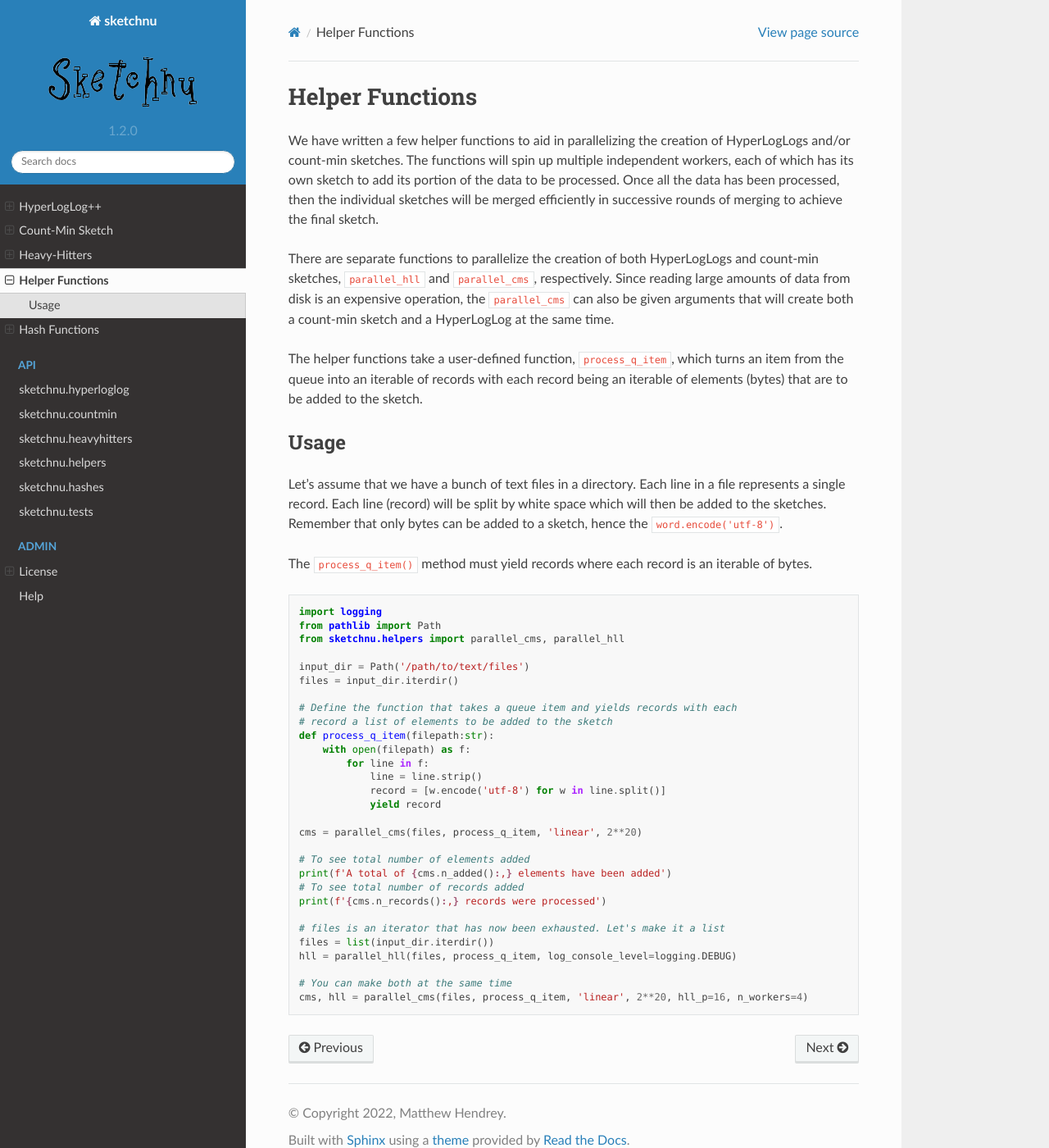
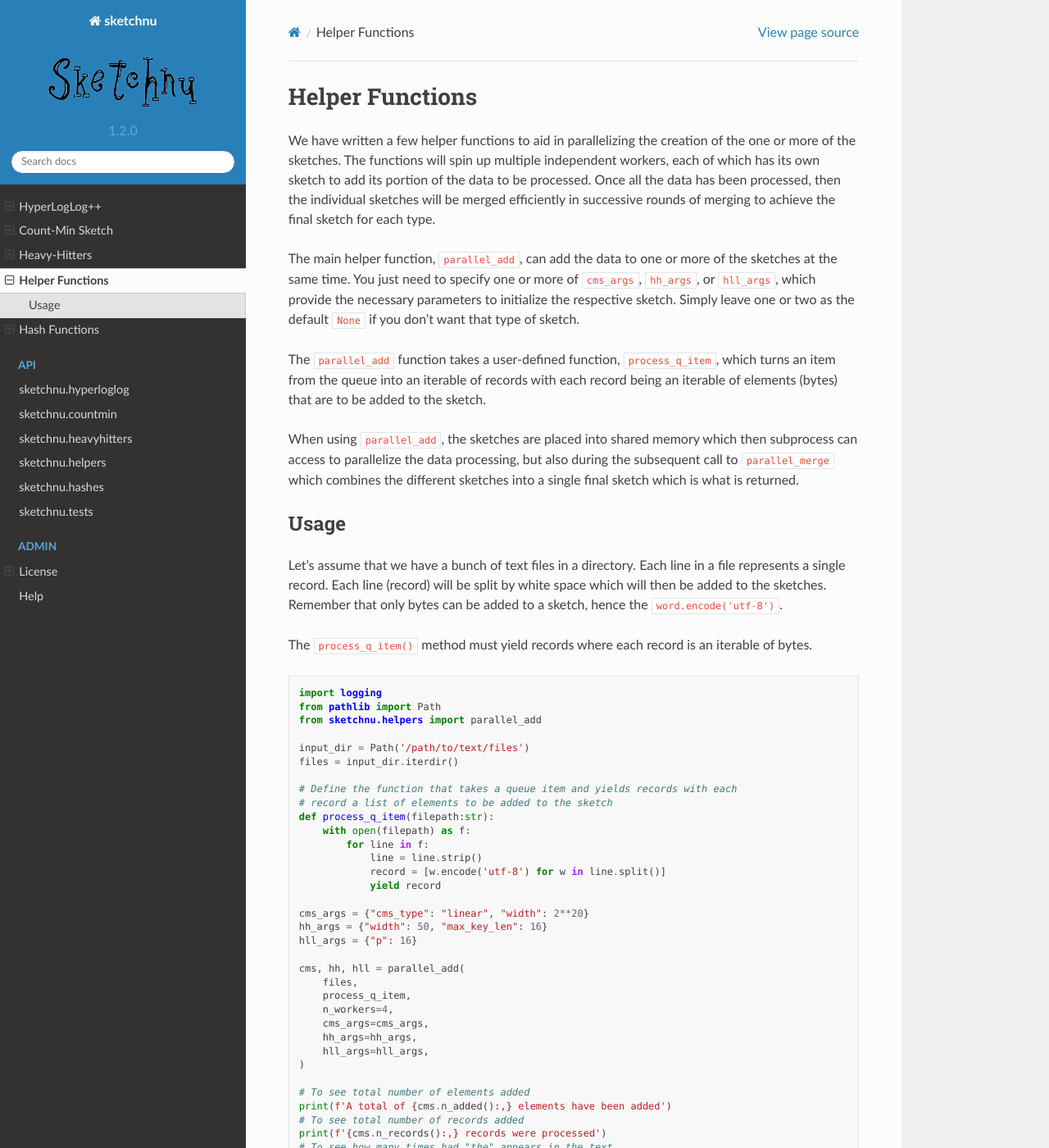
Before and after one commit to mhendrey/sketchnu, a Sphinx documentation site: the page built from docs/source/helpers.rst, in a window 1280 px wide and 1400 px high. Shown: the whole window at 82% size. Built offline with Sphinx 7.4.7 and the Read the Docs theme 2.0.0, drawn with Linux system fonts in a browser that asks for light colours; some of the changed text lies outside the part shown.

Commit message:
Updated documentation for the helpers
This needed to be updated to use the new parallel_add

```diff
--- a/docs/source/helpers.rst
+++ b/docs/source/helpers.rst
@@ -1,22 +1,26 @@
 Helper Functions
 ================
 
-We have written a few helper functions to aid in parallelizing the creation of
-HyperLogLogs and/or count-min sketches. The functions will spin up multiple
-independent workers, each of which has its own sketch to add its portion of the
-data to be processed. Once all the data has been processed, then the individual
-sketches will be merged efficiently in successive rounds of merging to achieve
-the final sketch.
+We have written a few helper functions to aid in parallelizing the creation of the one
+or more of the sketches. The functions will spin up multiple independent workers, each
+of which has its own sketch to add its portion of the data to be processed. Once all
+the data has been processed, then the individual sketches will be merged efficiently in
+successive rounds of merging to achieve the final sketch for each type.
 
-There are separate functions to parallelize the creation of both HyperLogLogs and
-count-min sketches, :code:`parallel_hll` and :code:`parallel_cms`, respectively.
-Since reading large amounts of data from disk is an expensive operation, the
-:code:`parallel_cms` can also be given arguments that will create both a
-count-min sketch and a HyperLogLog at the same time.
+The main helper function, :code:`parallel_add`, can add the data to one or more of the
+sketches at the same time. You just need to specify one or more of :code:`cms_args`,
+:code:`hh_args`, or :code:`hll_args`, which provide the necessary parameters to
+initialize the respective sketch. Simply leave one or two as the default :code:`None`
+if you don't want that type of sketch.
 
-The helper functions take a user-defined function, :code:`process_q_item`, which
-turns an item from the queue into an iterable of records with each record being
+The :code:`parallel_add` function takes a user-defined function, :code:`process_q_item`,
+which turns an item from the queue into an iterable of records with each record being
 an iterable of elements (bytes) that are to be added to the sketch.
+
+When using :code:`parallel_add`, the sketches are placed into shared memory which then
+subprocess can access to parallelize the data processing, but also during the
+subsequent call to :code:`parallel_merge` which combines the different sketches into a
+single final sketch which is what is returned.
 
 Usage
 -----
@@ -33,7 +37,7 @@ iterable of bytes.
 
     import logging
     from pathlib import Path
-    from sketchnu.helpers import parallel_cms, parallel_hll
+    from sketchnu.helpers import parallel_add
 
     input_dir = Path('/path/to/text/files')
     files = input_dir.iterdir()
@@ -47,16 +51,26 @@ iterable of bytes.
                 record = [w.encode('utf-8') for w in line.split()]
                 yield record
 
-    cms = parallel_cms(files, process_q_item, 'linear', 2**20)
+    cms_args = {"cms_type": "linear", "width": 2**20}
+    hh_args = {"width": 50, "max_key_len": 16}
+    hll_args = {"p": 16}
+
+    cms, hh, hll = parallel_add(
+        files,
+        process_q_item,
+        n_workers=4,
+        cms_args=cms_args,
+        hh_args=hh_args,
+        hll_args=hll_args,
+    )
 
     # To see total number of elements added
     print(f'A total of {cms.n_added():,} elements have been added')
     # To see total number of records added
     print(f'{cms.n_records():,} records were processed')
-
-    # files is an iterator that has now been exhausted. Let's make it a list
-    files = list(input_dir.iterdir())
-    hll = parallel_hll(files, process_q_item, log_console_level=logging.DEBUG)
-
-    # You can make both at the same time
-    cms, hll = parallel_cms(files, process_q_item, 'linear', 2**20, hll_p=16, n_workers=4)
+    # To see how many times had "the" appears in the text
+    print(f"'the' appears {cms['the'.encode('utf-8')]} times")
+    # To see how many distinct words in all the data
+    print(f"{hll.query():.1f} unique words")
+    # To see the most common word
+    print(f"{hh.query(1)} is the most commonly seen word")
```
